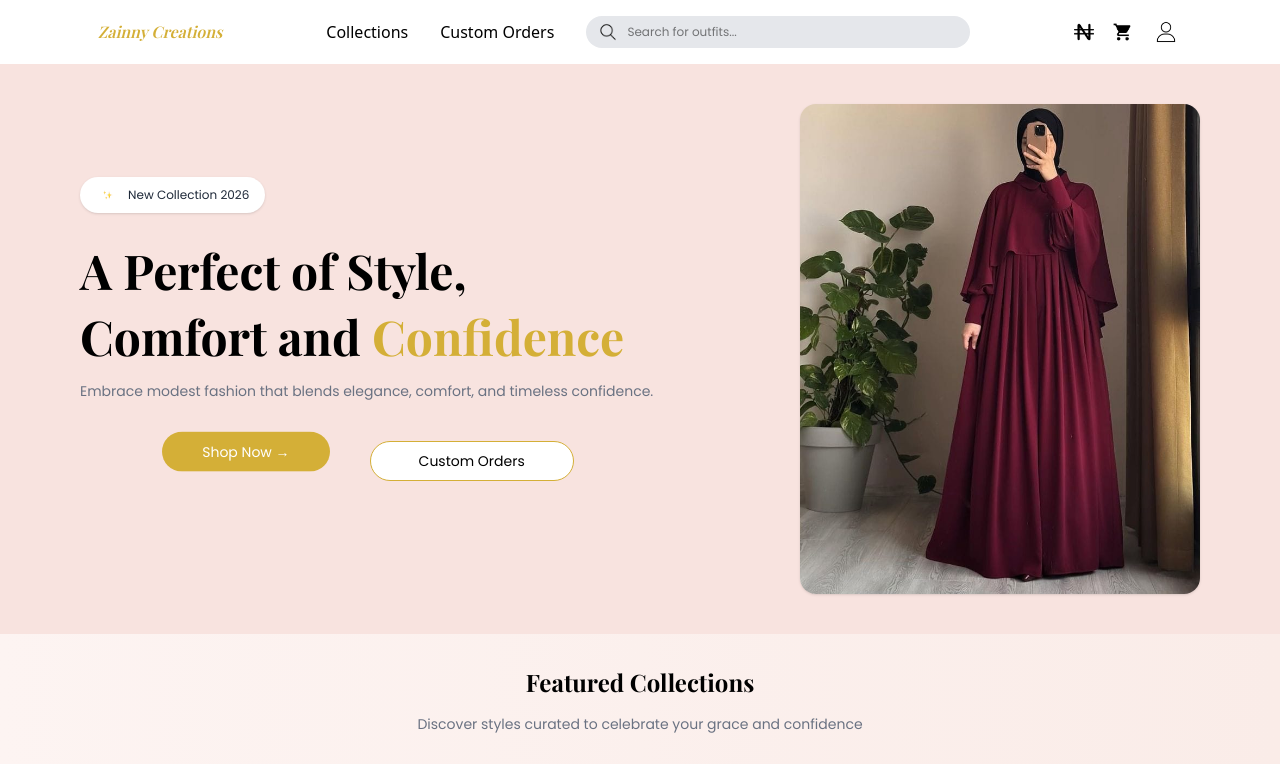
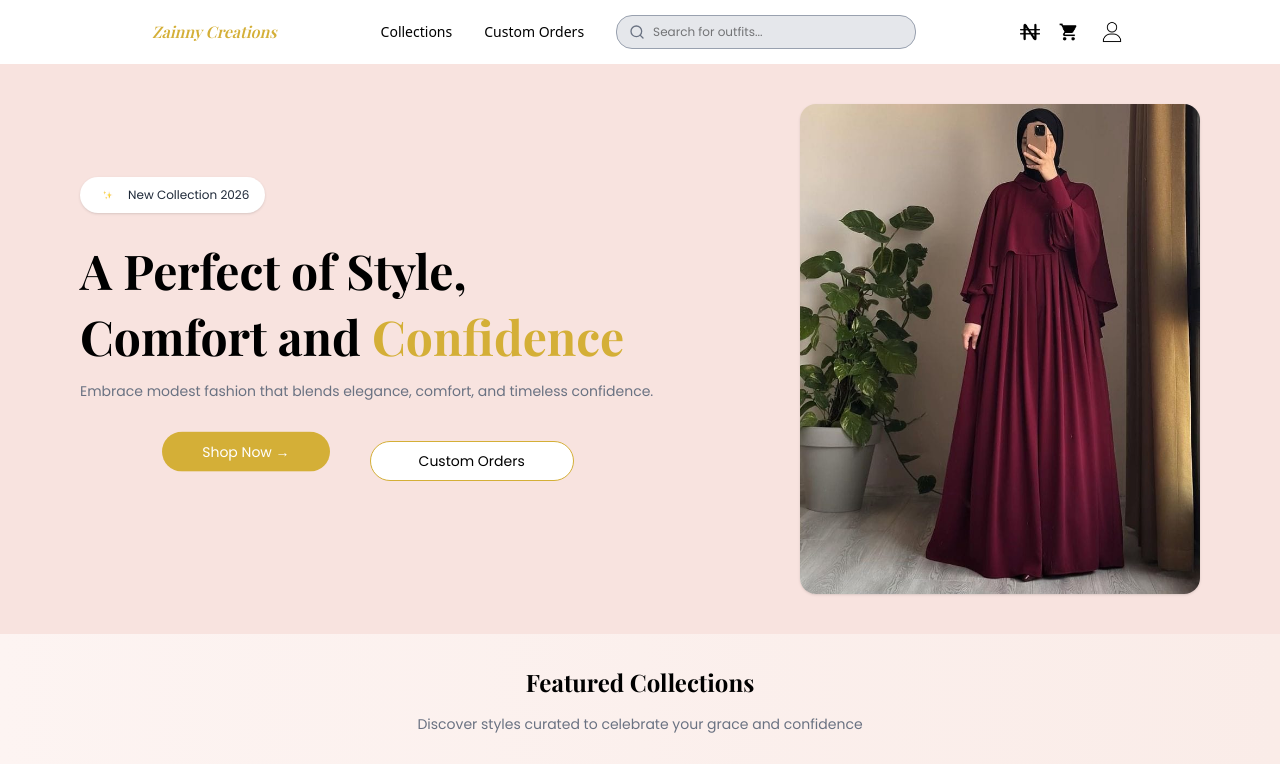
Before and after one commit to zainabometere621/zainny_creations_frontend, a React (Vite) app: page / in a window 1280 px wide. Shown: the top 764 px of the page. Built offline with nearby package versions, Linux system fonts and the light colour scheme.

Commit message:
I made some changes to my code

```diff
--- a/src/components/Navbar.jsx
+++ b/src/components/Navbar.jsx
@@ -1,5 +1,5 @@
+import { Search, ChevronDown, User,ShoppingCart} from "lucide-react";
 import { useState } from "react";
-import searchicon from "../assets/search-icon.png";
 import nairaicon from "../assets/naira-icon.png";
 import carticon from "../assets/cart-icon.png";
 import profileicon from "../assets/profile-icon.png";
@@ -15,25 +15,23 @@ export default function Navbar() {
       </p>
       {/* middle text */}
       <div className="hidden lg:flex space-x-8 items-center">
-        <NavLink to="/collections">Collections</NavLink>
+        <NavLink to="/collections" className="text-sm hover:text-[#D4AF37]">
+          Collections
+        </NavLink>
 
-        <NavLink to="/custom-orders">Custom Orders</NavLink>
+        <NavLink to="/custom-orders" className="text-sm hover:text-[#D4AF37]">
+          Custom Orders
+        </NavLink>
 
         {/* search bar section */}
-        <article className="relative w-max">
-          <span className="absolute inset-y-0 left-0 flex items-center pl-3">
-            <img
-              src={searchicon}
-              alt="search icon"
-              className="h-5 w-5 text-gray-400"
-            />
-          </span>
+        <div className=" flex items-center w-[300px] bg-gray-200 font-poppins rounded-2xl text-xs py-2 px-3 border border-gray-400 space-x-2 ">
+          <Search className="w-4 h-4 text-gray-500" />
           <input
             type="text"
             placeholder="Search for outfits..."
-            className="pl-10 h-8 w-96 text-xs bg-gray-200 font-poppins border border-transparent rounded-2xl  focus:border-[#e79f93] focus:outline-none  transition-all duration-200"
+            className="focus:outline-none flex-1 placeholder:text-xs"
           />
-        </article>
+        </div>
       </div>
       {/* end of middle section */}
       <div className="flex gap-2 items-center">
@@ -43,7 +41,6 @@ export default function Navbar() {
             alt="Naira icon"
             className="h-5 w-5 hover:opacity-6-0 "
           />
-
         </div>
         <div>
           <img
@@ -87,9 +84,9 @@ export default function Navbar() {
             <a href="#">Custom Orders</a>
           </li>
           <div className="relative w-full">
-            <span className="absolute inset-y-0 left-0 flex items-center pl-3">
+            {/* <span className="absolute inset-y-0 left-0 flex items-center pl-3">
               <img src={searchicon} className="h-5 w-5" />
-            </span>
+            </span> */}
 
             <input
               type="text"
```
